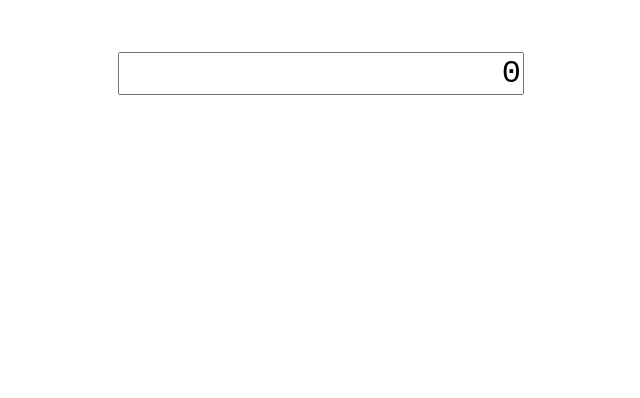
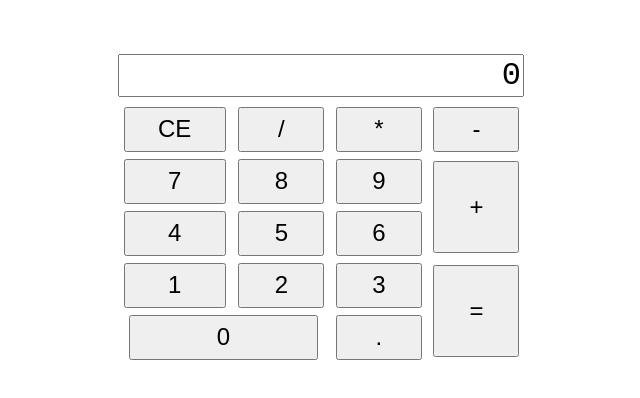
Before and after one commit to OjeshManandhar/Calculator_React, a React (Create React App) app: page / in a window 1280 px wide. Shown: the top 398 px of the page, without its empty margins (319-959 px from the left). Built offline with nearby package versions, Linux system fonts and the light colour scheme; a web font is replaced by a local one.

Commit message:
Add buttons in UI

```diff
--- a/src/App.js
+++ b/src/App.js
@@ -1,14 +1,46 @@
 import React, { Component } from 'react';
 import './App.css';
+import Button from './Button';
 
 class App extends Component {
 	render() {
 		return (
 			<div class="App">
 				<table>
-					<thead>
-						<textarea id="display" rows="1" cols="20" value="0" readOnly></textarea>
-					</thead>
+					<tbody>
+						<tr>
+							<td colSpan="4">
+								<textarea id="display" rows="1" cols="20" value="0" readOnly></textarea>
+							</td>
+                    	</tr>
+						<tr>
+							<td><Button>CE</Button></td>
+							<td><Button>/</Button></td>
+							<td><Button>*</Button></td>
+							<td><Button>-</Button></td>
+						</tr>
+						<tr>
+							<td><Button>7</Button></td>
+							<td><Button>8</Button></td>
+							<td><Button>9</Button></td>
+							<td rowspan="2"><Button>+</Button></td>
+						</tr>
+						<tr>
+							<td><Button>4</Button></td>
+							<td><Button>5</Button></td>
+							<td><Button>6</Button></td>
+						</tr>
+						<tr>
+							<td><Button>1</Button></td>
+							<td><Button>2</Button></td>
+							<td><Button>3</Button></td>
+							<td rowspan="2"><Button>=</Button></td>
+						</tr>
+						<tr>
+							<td colspan="2"><Button>0</Button></td>
+							<td><Button>.</Button></td>
+						</tr>
+					</tbody>
 				</table>
 			</div>
 		);
```
